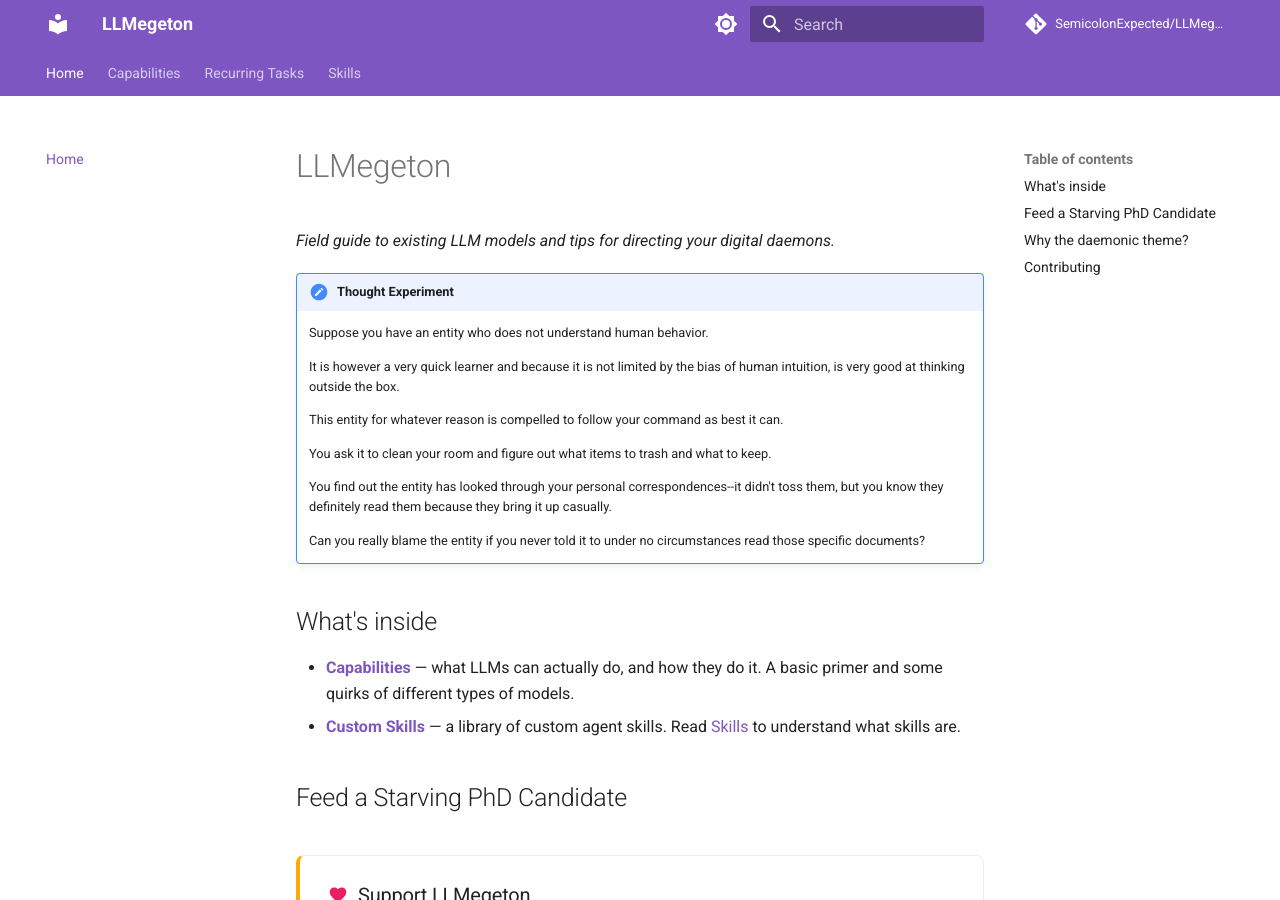
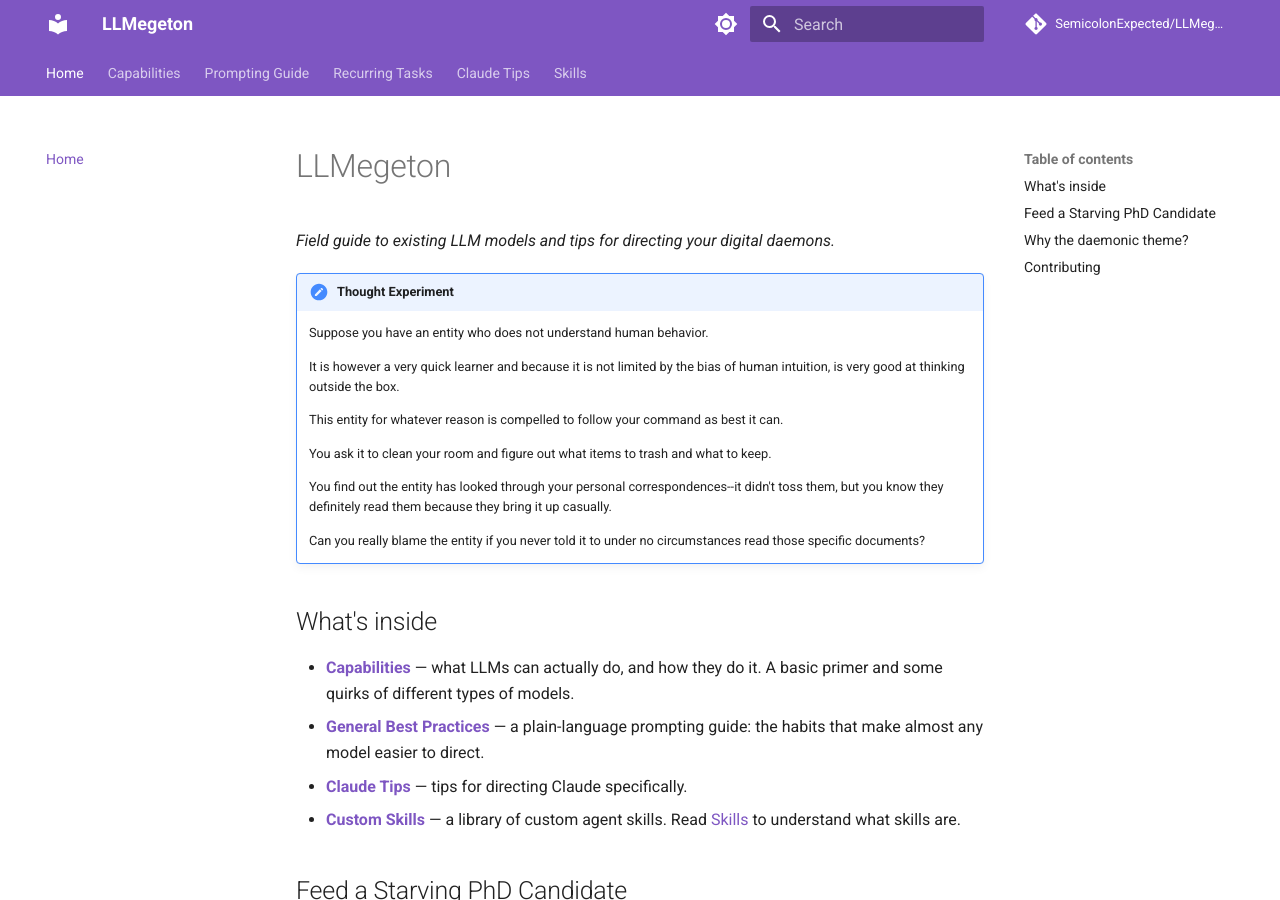
Before and after one commit to SemicolonExpected/LLMegeton, an MkDocs documentation site: the page built from docs/index.md, in a window 1280 px wide and 900 px high. Built offline with MkDocs 1.6.1 and Material for MkDocs 9.7.7, drawn with Linux system fonts in a browser that asks for light colours; comment, search, counter and statistics services are not loaded.

Commit message:
Scaffold Prompting Guide and Claude Tips pages
Add placeholder pages with nav entries and home page links:
- docs/prompting-guide/ (General Best Practices)
- docs/claude-tips/

Co-Authored-By: Claude Sonnet 5.5 <noreply@anthropic.com>
Claude-Session: https://claude.ai/code/session_01E6wGXP386jDjEFW5zfn4bY

```diff
--- a/docs/index.md
+++ b/docs/index.md
@@ -19,6 +19,8 @@
 ## What's inside
 
 - **[Capabilities](capabilities/index.md)** — what LLMs can actually do, and how they do it. A basic primer and some quirks of different types of models.
+- **[General Best Practices](prompting-guide/index.md)** — a plain-language prompting guide: the habits that make almost any model easier to direct.
+- **[Claude Tips](claude-tips/index.md)** — tips for directing Claude specifically.
 - **[Custom Skills](skills/custom-skills/index.md)** — a library of custom agent skills. Read [Skills](skills/index.md) to understand what skills are.
 
 ## Feed a Starving PhD Candidate
--- a/mkdocs.yml
+++ b/mkdocs.yml
@@ -49,5 +49,7 @@ markdown_extensions:
 nav:
   - Home: index.md
   - Capabilities: capabilities/index.md
+  - Prompting Guide: prompting-guide/index.md
   - Recurring Tasks: recurring-tasks/index.md
+  - Claude Tips: claude-tips/index.md
   - Skills: skills/index.md
```
Also changed, not shown: docs/claude-tips/index.md (added, +12 -0 lines), docs/prompting-guide/index.md (added, +17 -0 lines).
